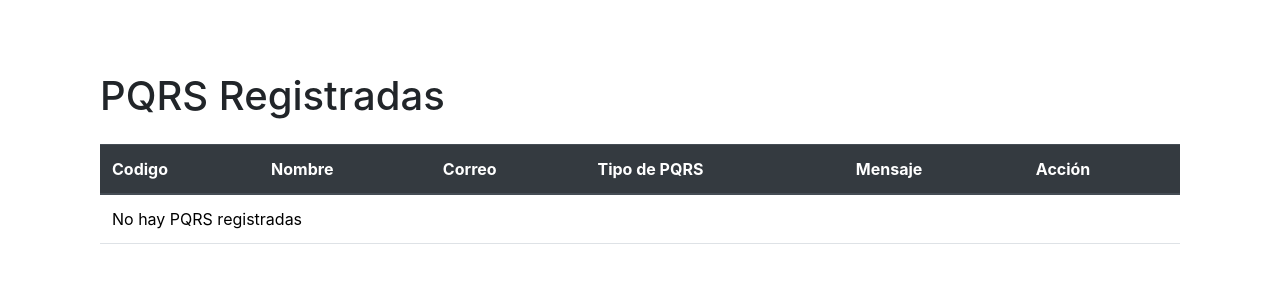
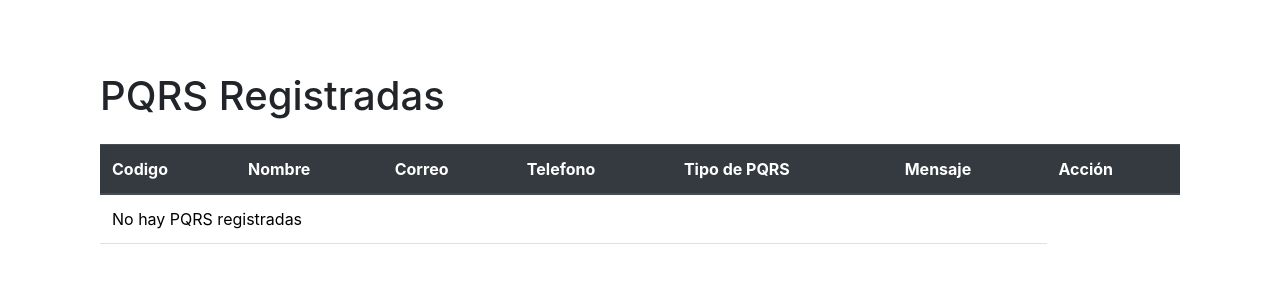
Before and after one commit to DSantiagoHerrera/Marktech.py, a Django app: page /home/lista_pqrs/ in a window 1280 px wide. Shown: the part 56-356 px from the top of the page. Run offline with Django 5.2, Linux system fonts and the light colour scheme; data that the repository does not hold is empty; some libraries are stand-ins or nearby versions.

Commit message:
Update lista_pqrs.html

```diff
--- a/home/templates/lista_pqrs.html
+++ b/home/templates/lista_pqrs.html
@@ -15,6 +15,7 @@
                     <th scope="col">Codigo</th>
                     <th scope="col">Nombre</th>
                     <th scope="col">Correo</th>
+                    <th scope="col">Telefono</th>
                     <th scope="col">Tipo de PQRS</th>
                     <th scope="col">Mensaje</th>
                     <th scope="col">Acción</th>
@@ -26,12 +27,13 @@
                     <td>{{ pqrs.codigo }}</td>
                     <td>{{ pqrs.nombre }}</td>
                     <td>{{ pqrs.correo }}</td>
+                    <td>{{ pqrs.telefono }}</td>
                     <td>{{ pqrs.tipoPqrs }}</td>
                     <td>{{ pqrs.mensaje }}</td>
                     <td>
                         <td><a href="/home/eliminarPqrs/{{pqrs.codigo}}" class="btn btn-danger btnEliminacion">Eliminar</a></td>
                     </td>
-                </tr>s
+                </tr>
                 {% empty %}
                 <tr>
                     <td colspan="6">No hay PQRS registradas</td>
```
